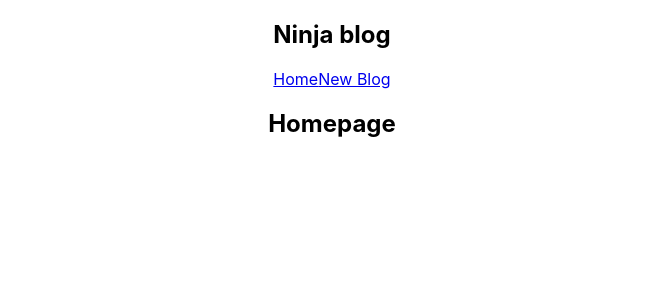
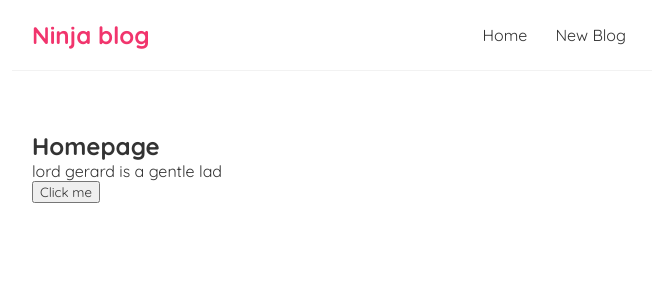
Before and after one commit to sedrickGerards/ninja-blog, a React (Create React App) app: page / in a window 1280 px wide. Shown: the top 300 px of the page, without its empty margins (308-964 px from the left). Built offline with nearby package versions, Linux system fonts and the light colour scheme.

Commit message:
working on UseStates, how to creating and make them active

```diff
--- a/src/App.css
+++ /dev/null
@@ -1,38 +0,0 @@
-.App {
-  text-align: center;
-}
-
-.App-logo {
-  height: 40vmin;
-  pointer-events: none;
-}
-
-@media (prefers-reduced-motion: no-preference) {
-  .App-logo {
-    animation: App-logo-spin infinite 20s linear;
-  }
-}
-
-.App-header {
-  background-color: #282c34;
-  min-height: 100vh;
-  display: flex;
-  flex-direction: column;
-  align-items: center;
-  justify-content: center;
-  font-size: calc(10px + 2vmin);
-  color: white;
-}
-
-.App-link {
-  color: #61dafb;
-}
-
-@keyframes App-logo-spin {
-  from {
-    transform: rotate(0deg);
-  }
-  to {
-    transform: rotate(360deg);
-  }
-}
--- a/src/App.js
+++ b/src/App.js
@@ -1,4 +1,4 @@
-import "./App.css";
+
 import Navbar from './Navbar';
 import Home from './Home';
 
--- a/src/Home.js
+++ b/src/Home.js
@@ -1,7 +1,24 @@
+// imprting the useState hooke from react library
+import { useState } from "react";
+
 const Home = () => {
+//   using array destructuring we get the value of our usestate, we set the first para and the secind para is a function that calls or monitors the first
+// so you make your useState active/readable by react by setting the function parameter to the new value
+    const [name, setName] = useState("lord gerard");
+    const[status, setStatus] = useState(" is a gentle lad");
+
+    const handleClick = () => {
+
+        // console.log( "you clicked me😊");
+        setName("LORD GERARD")
+        setStatus("IS A GENTLE LAD");
+    }
     return (
         <div className="home">
             <h2> Homepage</h2>
+            <p> {name}  {status}</p>
+
+            <button onClick={handleClick} >Click me</button>
         </div>
      );
 }
--- a/src/index.css
+++ b/src/index.css
@@ -1,13 +1,38 @@
-body {
-  margin: 0;
-  font-family: -apple-system, BlinkMacSystemFont, 'Segoe UI', 'Roboto', 'Oxygen',
-    'Ubuntu', 'Cantarell', 'Fira Sans', 'Droid Sans', 'Helvetica Neue',
-    sans-serif;
-  -webkit-font-smoothing: antialiased;
-  -moz-osx-font-smoothing: grayscale;
-}
 
-code {
-  font-family: source-code-pro, Menlo, Monaco, Consolas, 'Courier New',
-    monospace;
-}
+  @import url('https://fonts.googleapis.com/css2?family=Quicksand:wght@300;400;500;600;700&display=swap');
+
+  /* base style */
+
+  *{
+    margin: 0;
+    font-family: "quicksand";
+    color: #333;
+  }
+  .navbar{
+    padding: 20px;
+display: flex;
+align-items: center;
+max-width: 600px;
+margin: 0 auto;
+border-bottom: 1px solid #f2f2f2;
+justify-content: space-between;
+ }
+ .navbar h1 {
+  color: #f1356d;
+ }
+ .navbar .link{
+  margin-left: auto;
+ }
+ .navbar a{
+  margin-left: 16px;
+  text-decoration: none;
+  padding: 6px;
+ }
+ .navbar a:hover{
+  color: #f1356d;
+ }
+ .content{
+  max-width: 600px;
+  margin: 40px auto;
+  padding: 20px;
+ }
```
Also changed, not shown: src/Navbar.js (+8 -0 lines).
